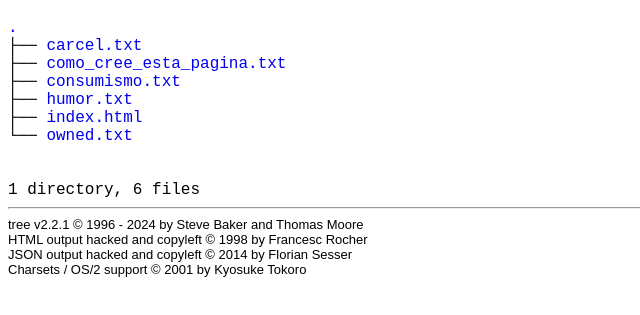
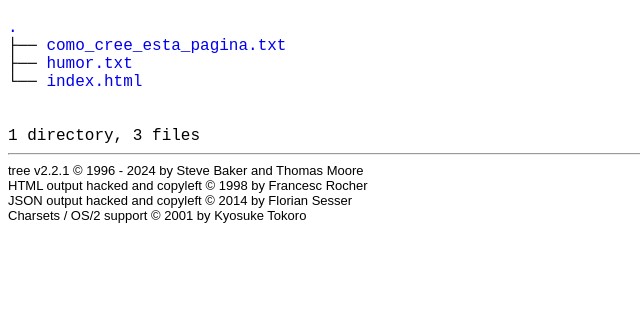
Before and after one commit to analisismatematico2/analisismatematico2.github.io, a plain HTML site: page index.html in a window 1280 px wide. Shown: the part 61-376 px from the top of the page, without its empty margins (0-640 px from the left). Drawn offline with Linux system fonts and the light colour scheme.

Commit message:
comenzamos

```diff
--- a/index.html
+++ b/index.html
@@ -26,15 +26,12 @@
 <body>
 	<h1>Directory Tree</h1><p>
 	<a href="./">.</a><br>
-	├── <a href="./carcel.txt">carcel.txt</a><br>
 	├── <a href="./como_cree_esta_pagina.txt">como_cree_esta_pagina.txt</a><br>
-	├── <a href="./consumismo.txt">consumismo.txt</a><br>
 	├── <a href="./humor.txt">humor.txt</a><br>
-	├── <a href="./index.html">index.html</a><br>
-	└── <a href="./owned.txt">owned.txt</a><br>
+	└── <a href="./index.html">index.html</a><br>
 <br><br><p>
 
-1 directory, 6 files
+1 directory, 3 files
 
 </p>
 	<hr>
```
Also changed, not shown: carcel.txt (deleted), consumismo.txt (deleted), owned.txt (deleted).
